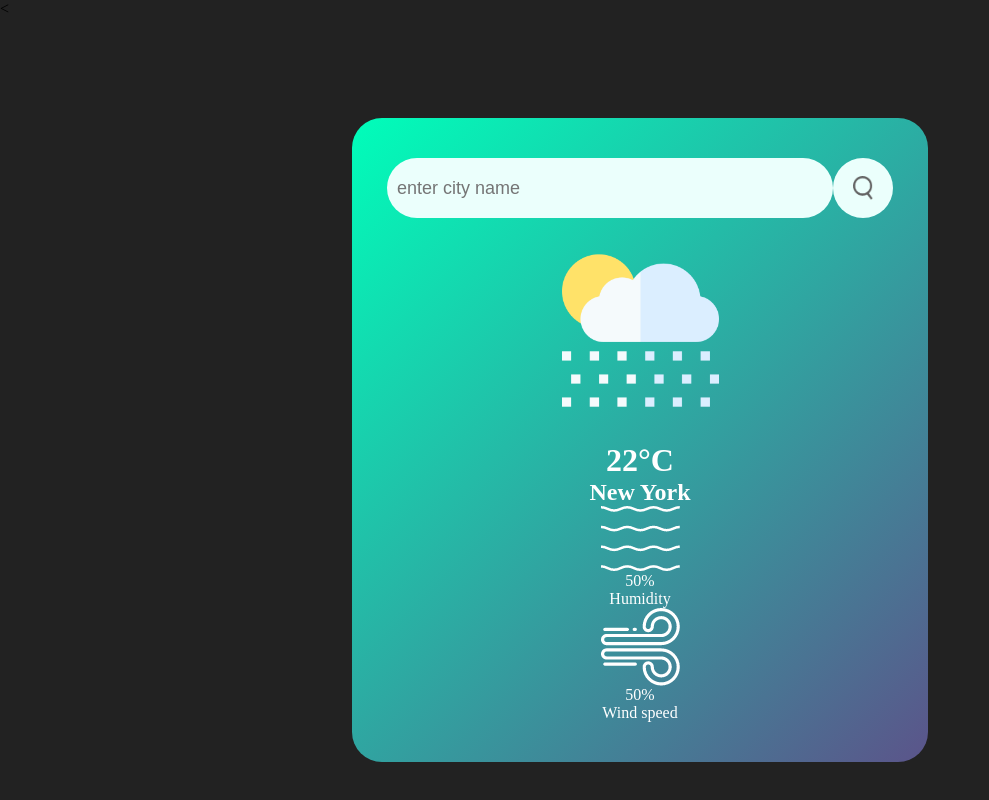
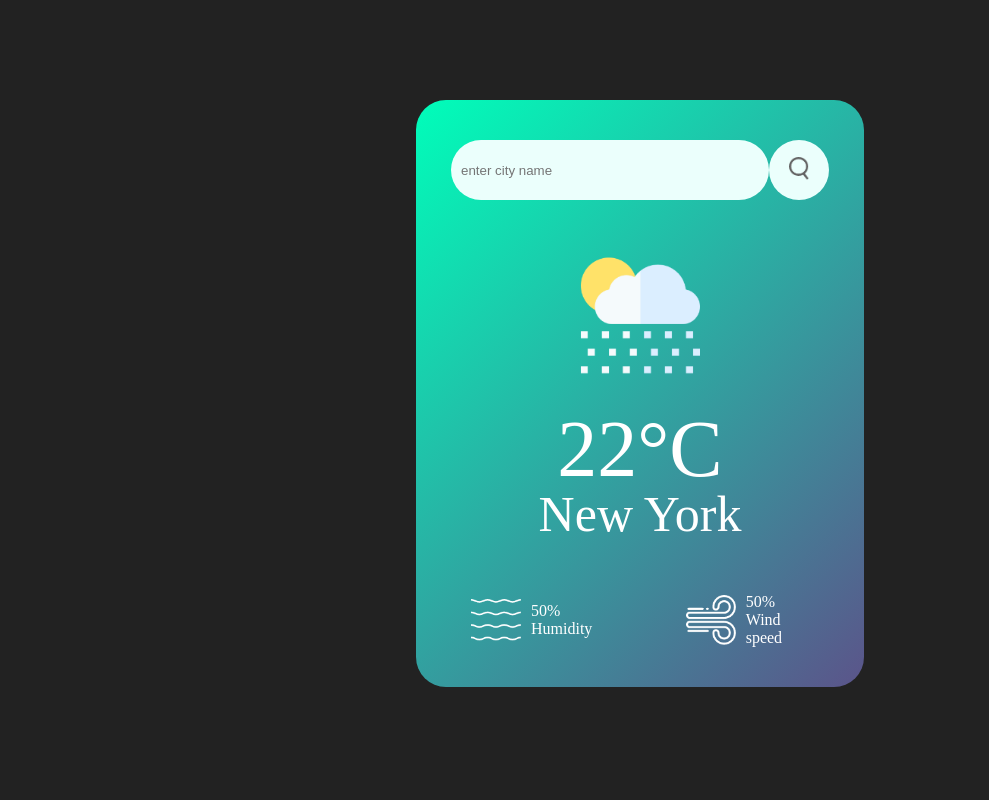
Before and after one commit to dalfa46/Weather-App, a plain HTML site: page index.html in a window 1280 px wide. Shown: the whole page, without its empty margins (0-989 px from the left). Drawn offline with Linux system fonts and the light colour scheme.

Commit message:
update index.html and style.css

```diff
--- a/index.html
+++ b/index.html
@@ -1,4 +1,4 @@
-<<!DOCTYPE html>
+<!DOCTYPE html>
 <!--[if lt IE 7]>      <html class="no-js lt-ie9 lt-ie8 lt-ie7"> <![endif]-->
 <!--[if IE 7]>         <html class="no-js lt-ie9 lt-ie8"> <![endif]-->
 <!--[if IE 8]>         <html class="no-js lt-ie9"> <![endif]-->
@@ -14,13 +14,13 @@
     </head>
     <body>
         <div class="card">
-            <div class="search">
+            <div class="search"><!---text area-->
                 <input type="text" placeholder="enter city name" spellcheck="false">
                 <button><img src="images/search.png" a></button>
-            </div>
+            </div><!---end of text area-->
 
-            <div class="weather">
-                <img src="images/rain.png" class="weather-icon">
+            <div class="weather"><!---body of the weather-app-->
+                <img src="images/rain.png" class="weather-icon"><!---rain icon-->
                 <h1 class="temp">22°C</h1>
                 <h2 class="city">New York</h2>
 
@@ -31,12 +31,12 @@
                             <p class="humidity">50%</p>
                             <p>Humidity</p>
 
-                            <div class="col">
-                                <img src="images/wind.png" >
-                                <div>
-                                    <p class="wind">50%</p>
-                                    <p>Wind speed</p>
                         </div>
+                        <div class="col2">
+                            <img src="images/wind.png" >
+                            <div>
+                                <p class="wind">50%</p>
+                                <p>Wind speed</p>
                     </div>
                 </div>
             </div>
--- a/style.css
+++ b/style.css
@@ -8,7 +8,7 @@ body {
     background: #222;
 }
 .card {
-    width: 45%;
+    width: 35%;
     max-width: 470%;
     background: linear-gradient(135deg, #00feba, #5b548a);
     color: #fff;
@@ -22,6 +22,7 @@ body {
    display: flex;
     align-items: center;
    justify-content: space-between;
+
 }
 .search input {
     border: 0;
@@ -49,3 +50,48 @@ body {
 
 
 }
+.weather-icon {
+    width: 170px;
+    margin-top: 30px;
+}
+.weather h1 {
+        font-size: 80px;
+        font-weight: 500;
+}
+
+.weather h2 {
+    font-size: 50px;
+    font-family: ;
+    font-weight: 400;
+    margin-top: -10px;
+}
+.details {
+    display: flex;
+    text-align: center;
+    justify-content: space-between;
+    padding: 0 20px;
+    margin-top: 50px;
+}
+
+
+.col {
+    display: flex;
+   align-items: center;
+    margin-right: 10px;
+    text-align: left;
+}
+.col2 {
+    display: flex;
+   align-items: center;
+    margin-right: 10px;
+    margin-left: 35%;
+    text-align: left;
+}
+.col img {
+width: 50px;
+margin-right: 10px;
+}
+.humidity .wind {
+font-size: 28px;
+margin-top: -6px;
+}
```
